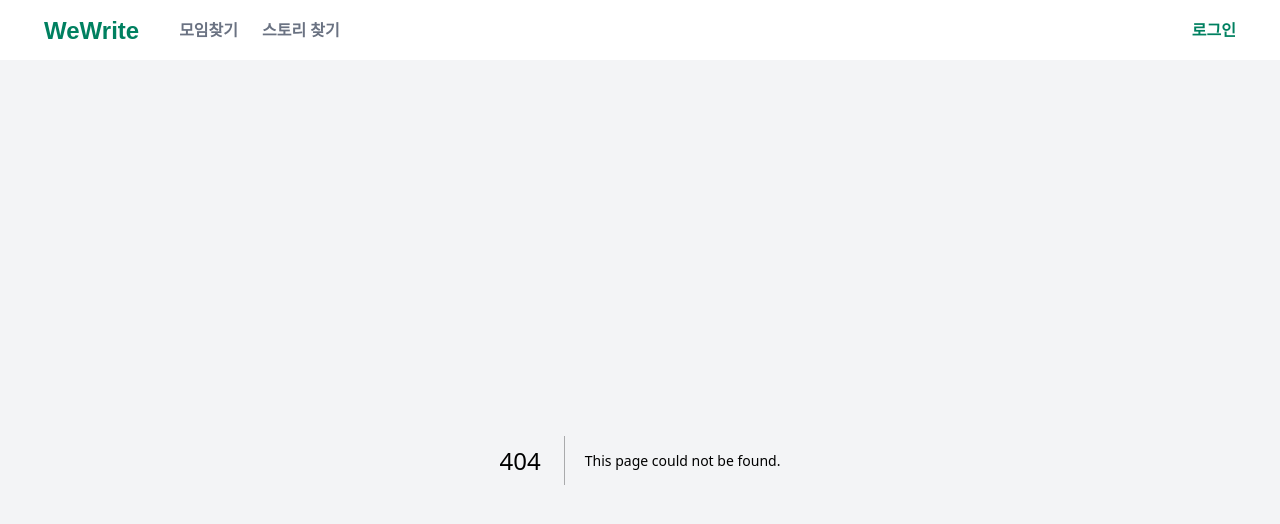
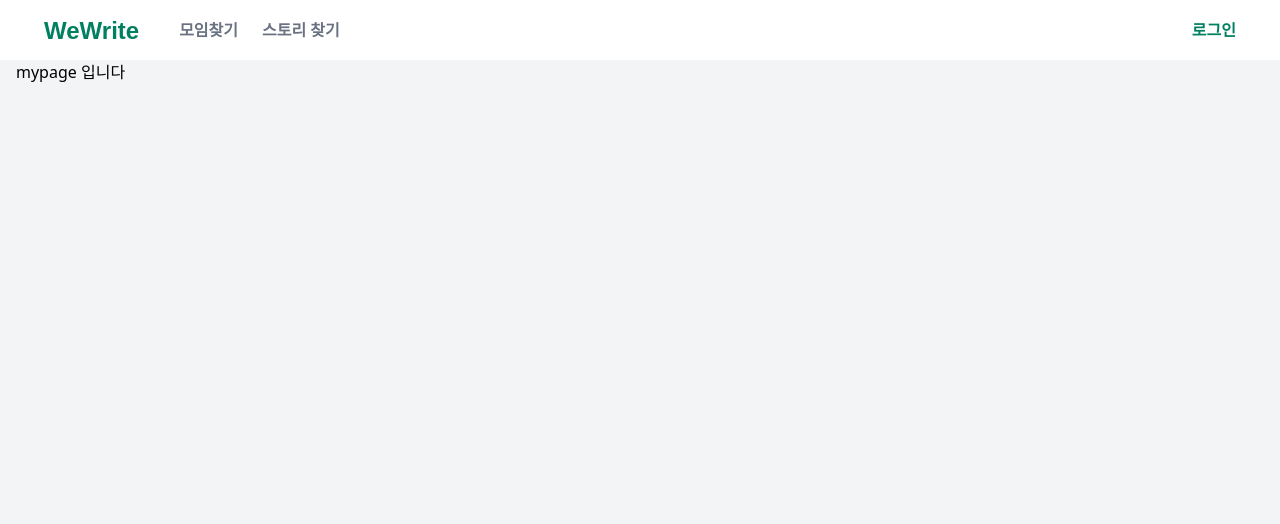
Before and after one commit to we-write/frontend, a Next.js app: page /mypage in a window 1280 px wide. Before the commit this address had no page. Shown: the top 524 px of the page. Built offline with nearby package versions, Linux system fonts and the light colour scheme; a web font is replaced by a local one.

Commit message:
chore: mypage 생성

```diff
--- /dev/null
+++ b/src/app/mypage/page.tsx
@@ -0,0 +1,5 @@
+import React from 'react';
+
+export default function myPage() {
+  return <div>mypage 입니다</div>;
+}
```
